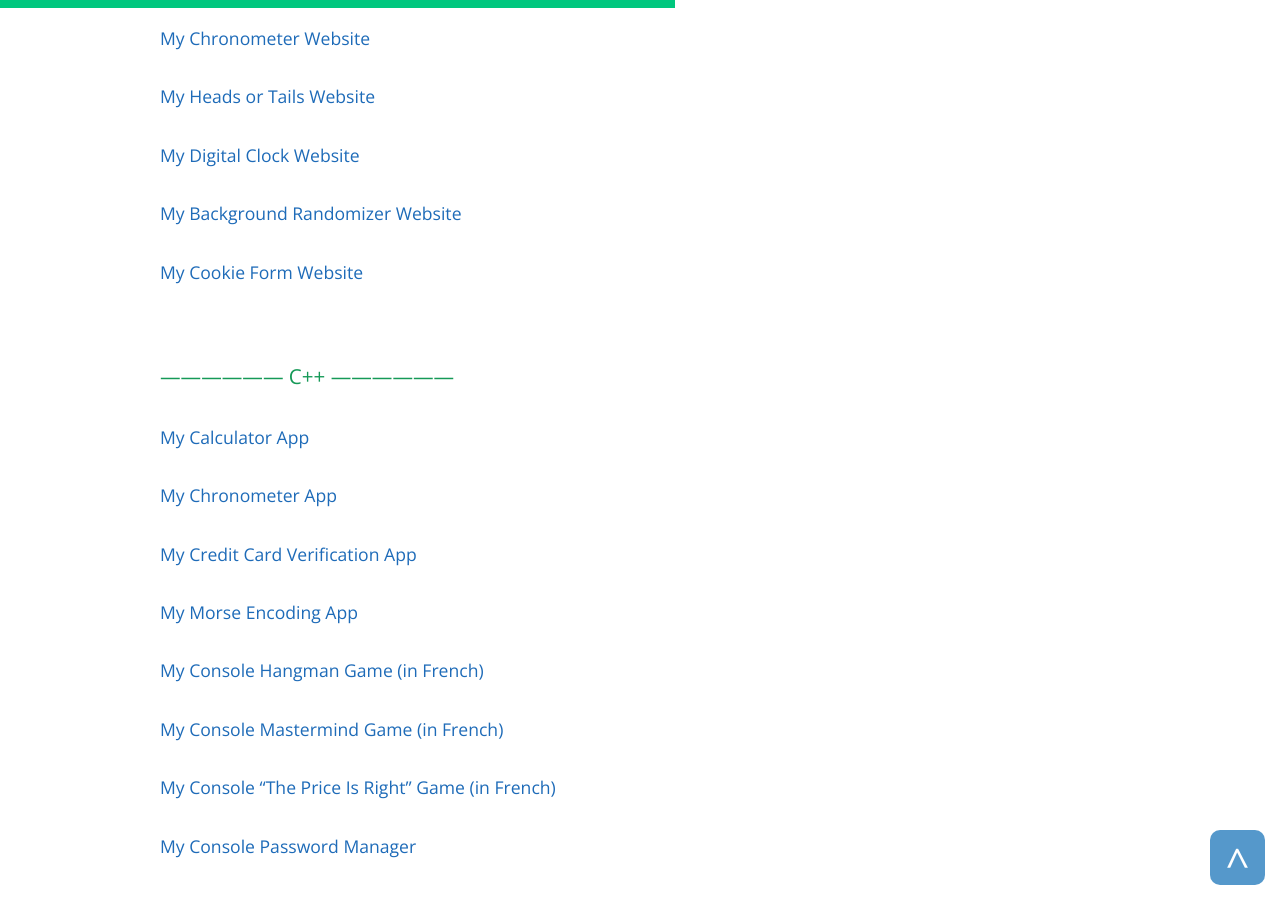
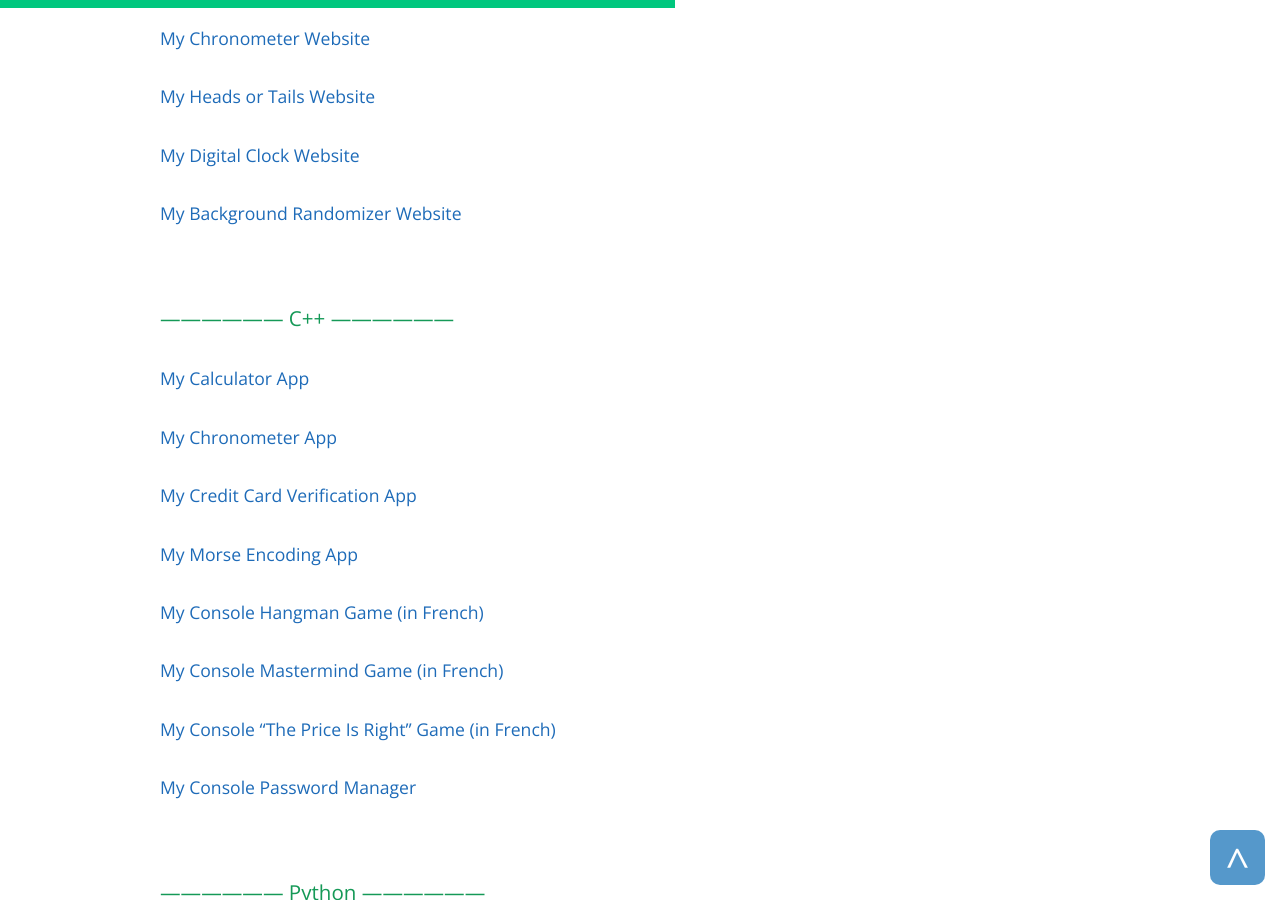
Before and after one commit to PouletEnSlip/pouletenslip.github.io, a Jekyll site: the page built from index.md, in a window 1280 px wide and 900 px high, scrolled down 654 px. Built offline with Jekyll 4.4.1, drawn with Linux system fonts in a browser that asks for light colours; comment, search, counter and statistics services are not loaded; our own code applies the rules of GitHub Pages for plain Markdown files.

Commit message:
Update index.md

```diff
--- a/index.md
+++ b/index.md
@@ -11,7 +11,6 @@ layout: default
 #### [My Heads or Tails Website](pages/headsortails/)
 #### [My Digital Clock Website](pages/clock/)
 #### [My Background Randomizer Website](pages/color/)
-#### [My Cookie Form Website](https://github.com/PouletEnSlip/Cookies)
 <br>
 
 ### ------------------ C++ ------------------
```
